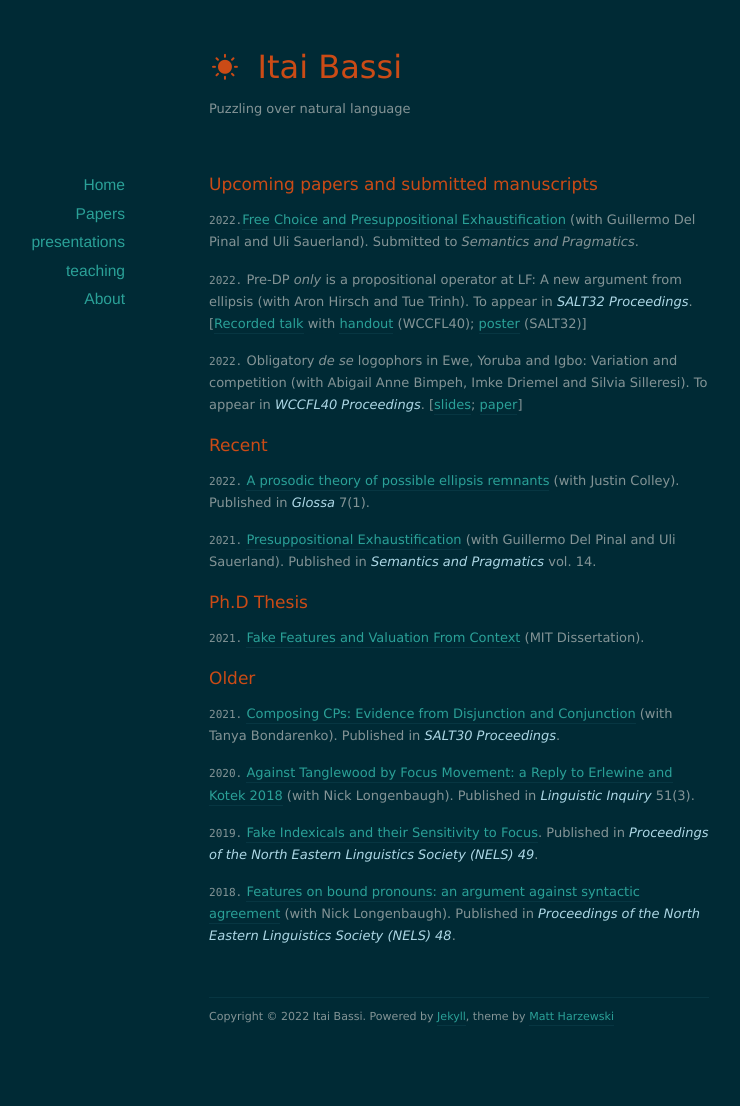
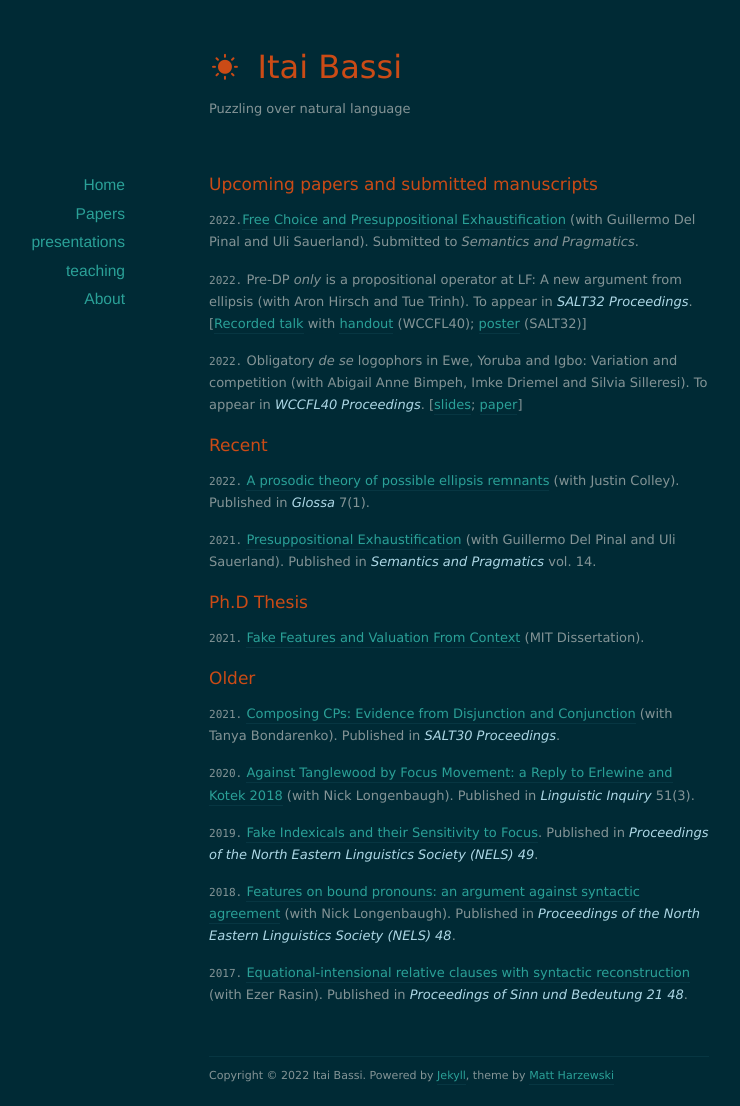
Before and after one commit to itaibassi/itaibassi.github.io, a Jekyll site: the page built from papers/index.markdown, in a window 1280 px wide. Shown: the whole page, without its empty margins (181-921 px from the left). Built offline with Jekyll 4.4.1, drawn with Linux system fonts in a browser that asks for light colours; nearby versions of some CDN libraries; before the commit the page ends 1047 px from its top, so only the background shows below that.

Commit message:
Update index.markdown

```diff
--- a/papers/index.markdown
+++ b/papers/index.markdown
@@ -42,3 +42,5 @@ title: Papers
 `2019.` [Fake Indexicals and their Sensitivity to Focus](https://ling.auf.net/lingbuzz/004648).  Published in *<font color="lightblue"> Proceedings of the North Eastern Linguistics Society (NELS) 49</font>*.
 
 `2018.` [Features on bound pronouns: an argument against syntactic agreement](https://ling.auf.net/lingbuzz/004056)  (with Nick Longenbaugh).  Published in *<font color="lightblue"> Proceedings of the North Eastern Linguistics Society (NELS) 48</font>*.
+
+`2017.` [Equational-intensional relative clauses with syntactic reconstruction](https://semanticsarchive.net/Archive/GE4MWViN/Bassi.pdf)  (with Ezer Rasin).  Published in *<font color="lightblue"> Proceedings of Sinn und Bedeutung 21 48</font>*.
```
